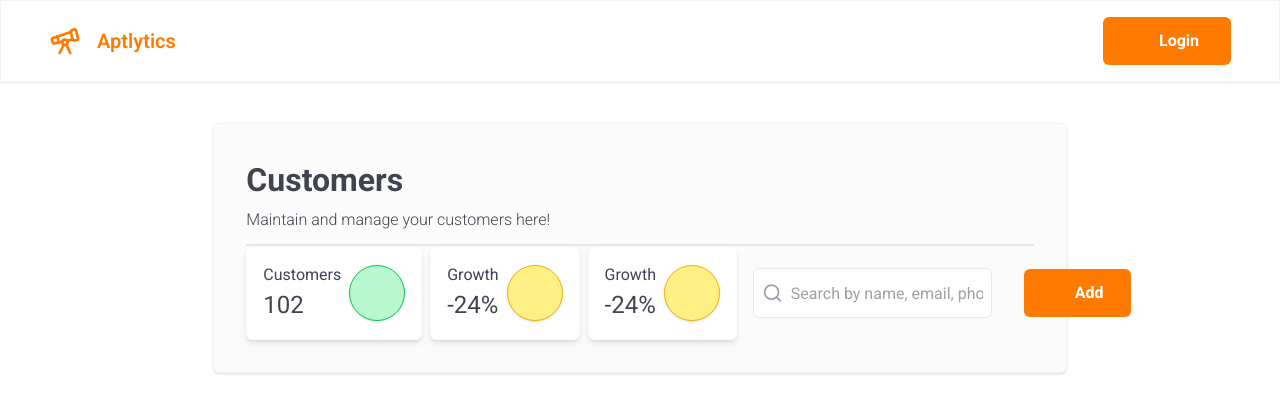
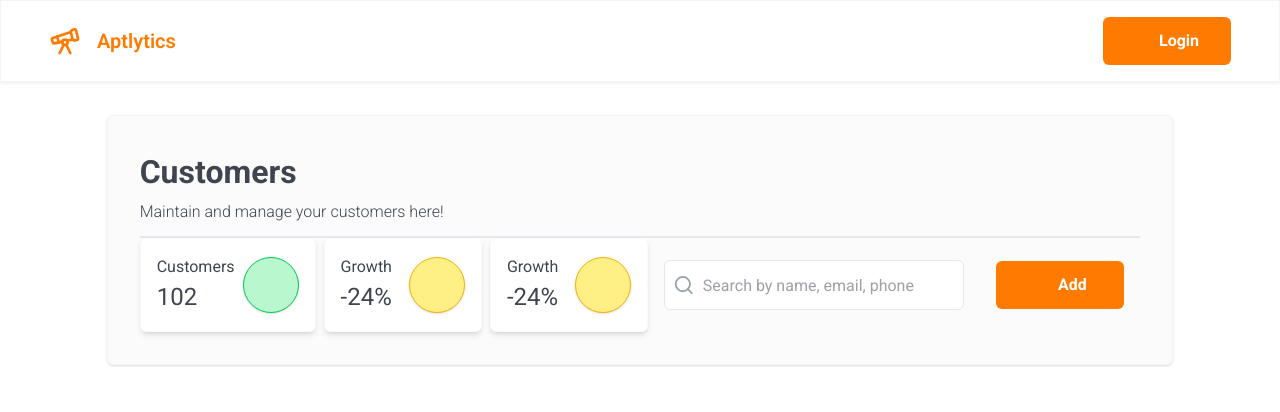
Before and after one commit to ammad-qureshi-dev/aptlytics-frontend, a Next.js app: page /customers in a window 1280 px wide. Shown: the top 412 px of the page. Built offline with nearby package versions, Linux system fonts and the light colour scheme; no server answers; some icons are missing.

Commit message:
feat: updated components to use custom reusable tags

```diff
--- a/src/app/auth/accounts/page.tsx
+++ b/src/app/auth/accounts/page.tsx
@@ -5,7 +5,7 @@ import ProfileSwitcher from "@/components/profile/ProfileSwitcher";
 
 export default function Accounts() {
     return (
-        <PageContainer width="w-1/2">
+        <PageContainer width="w-1/2" css="mt-8">
             <PageHeader title="Accounts" subTitle="Here are the businesses you own and the jobs you work at. Select an account to continue." />
             <PageContentContainer>
                 <span className="font-light">Last logged in as:</span>
--- a/src/app/auth/login/page.tsx
+++ b/src/app/auth/login/page.tsx
@@ -3,7 +3,6 @@
 import FormInput from "@/components/forms/FormInput";
 import GridComponent from "@/components/forms/GridForm"
 import { LoginRequest } from "@/components/forms/Types";
-import NavItem from "@/components/navigation/NavItem"
 import { NavItemType } from "@/components/navigation/Types"
 import { AuthController } from "@/server/controllers/AuthController";
 import { UserController } from "@/server/controllers/UserController";
@@ -16,6 +15,10 @@ import PrimaryButton from "@/components/buttons/PrimaryButton";
 import NavLinksContainer from "@/components/containers/NavLinksContainer";
 import ActionsContainer from "@/components/containers/ActionsContainer";
 import FormHeader from "@/components/forms/FormHeader";
+import PageContainer from "@/components/page/PageContainer";
+import PageHeader from "@/components/page/PageHeader";
+import PageContentContainer from "@/components/page/PageContentContainer";
+import FormContainer from "@/components/forms/FormContainer";
 
 const ACTION_LINKS: NavItemType[] = [
     {
@@ -83,9 +86,11 @@ export default function Login() {
     }
 
     return (
-        <div className="flex flex-col gap-4 m-auto mt-32 p-8 items-center justify-center border border-gray-100 shadow-md rounded-md bg-[#FBFBFB] lg:w-1/3 md:w-2/3 sm:w-full">
-            <FormHeader title="Welcome back 👋" />
-            <form className="w-full flex flex-col gap-8" onSubmit={submitLoginRequest}>
+        <>
+            <PageContainer width="lg:w-1/3 md:w-2/3 sm:w-full" css="mt-8">
+                <PageHeader title="Welcome Back 👋" />
+                <PageContentContainer>
+                    <FormContainer onSubmitFn={submitLoginRequest}>
                         <GridComponent cols={2} gap={24}>
                             <FormInput input={{
                                 label: "Email/Phone",
@@ -105,10 +110,12 @@ export default function Login() {
                             }} />
                         </GridComponent>
                         <PrimaryButton label="Login" type="submit" icon="log-in" isFullWidth />
-            </form>
+                    </FormContainer>
                     <ActionsContainer>
                         <NavLinksContainer navLinks={ACTION_LINKS} />
                     </ActionsContainer>
-        </div>
+                </PageContentContainer>
+            </PageContainer>
+        </>
     )
 }
--- a/src/app/auth/register/page.tsx
+++ b/src/app/auth/register/page.tsx
@@ -3,12 +3,14 @@
 import PrimaryButton from "@/components/buttons/PrimaryButton";
 import ActionsContainer from "@/components/containers/ActionsContainer";
 import NavLinksContainer from "@/components/containers/NavLinksContainer";
-import FormHeader from "@/components/forms/FormHeader";
+import FormContainer from "@/components/forms/FormContainer";
 import FormInput from "@/components/forms/FormInput";
 import GridComponent from "@/components/forms/GridForm"
 import { RegisterRequest } from "@/components/forms/Types";
-import NavItem from "@/components/navigation/NavItem"
 import { NavItemType } from "@/components/navigation/Types"
+import PageContainer from "@/components/page/PageContainer";
+import PageContentContainer from "@/components/page/PageContentContainer";
+import PageHeader from "@/components/page/PageHeader";
 import { AuthController } from "@/server/controllers/AuthController"
 import { useRouter } from "next/navigation";
 import { FormEvent, useState } from "react";
@@ -35,9 +37,11 @@ export default function Register() {
     }
 
     return (
-        <div className="flex flex-col gap-4 m-auto mt-32 p-8 items-center justify-center border border-gray-100 shadow-md rounded-md bg-[#FBFBFB] lg:w-1/3 md:w-2/3 sm:w-full">
-            <FormHeader title="Join us today 🎉" />
-            <form className="w-full flex flex-col gap-8" onSubmit={(e) => { onSubmit(e) }}>
+        <>
+            <PageContainer width="lg:w-1/3 md:w-2/3 sm:w-full" css="mt-8">
+                <PageHeader title="Join us today 🎉" />
+                <PageContentContainer>
+                    <FormContainer onSubmitFn={onSubmit}>
                         <GridComponent cols={2} gap={24}>
                             <FormInput input={{
                                 label: "Full Name",
@@ -73,10 +77,12 @@ export default function Register() {
                             }} />
                         </GridComponent>
                         <PrimaryButton label="Register" type="submit" icon="user-round-plus" isFullWidth />
-            </form>
+                    </FormContainer>
                     <ActionsContainer>
                         <NavLinksContainer navLinks={ACTION_LINKS} />
                     </ActionsContainer>
-        </div>
+                </PageContentContainer>
+            </PageContainer>
+        </>
     )
 }
--- a/src/app/auth/verify-account/page.tsx
+++ b/src/app/auth/verify-account/page.tsx
@@ -4,7 +4,7 @@ import PageHeader from "@/components/page/PageHeader";
 
 export default function VerifyAccount() {
     return (
-        <PageContainer>
+        <PageContainer css="mt-8">
             <PageHeader title="Verify Your Account" />
 
             <div className="flex flex-row w-1/2">
--- a/src/app/dashboard/page.tsx
+++ b/src/app/dashboard/page.tsx
@@ -1,7 +1,14 @@
+import PageContainer from "@/components/page/PageContainer";
+import PageContentContainer from "@/components/page/PageContentContainer";
+import PageHeader from "@/components/page/PageHeader";
+
 export default function Dashboard() {
     return (
-        <div id="page-container">
-            Dashboard Page
-        </div>
+        <PageContainer>
+            <PageHeader title="Your Dasboard" subTitle="Check out what's happening!" />
+            <PageContentContainer>
+                <span>Hi</span>
+            </PageContentContainer>
+        </PageContainer>
     )
 }
--- a/src/app/layout.tsx
+++ b/src/app/layout.tsx
@@ -30,7 +30,7 @@ export default function RootLayout({
   return (
     <html lang="en">
       <body
-        className={`${roboto.variable}`}
+        className={`${roboto.variable} flex flex-col items-center w-full`}
       >
         <QueryClientProvider client={queryClient}>
           <Navbar />
--- a/src/app/profile/page.tsx
+++ b/src/app/profile/page.tsx
@@ -7,6 +7,7 @@ import { User } from "@/stores/Types";
 import { useQuery } from "@tanstack/react-query";
 import ProfileSwitcher from "@/components/profile/ProfileSwitcher";
 import SkeletonBox from "@/components/common/SkeletonBox";
+import PageContentContainer from "@/components/page/PageContentContainer";
 
 export default function Profile() {
     const fetchMe = async () => {
@@ -23,11 +24,11 @@ export default function Profile() {
     if (isError) return <p>Error: {error.message}</p>;
 
     return (
-        <PageContainer width="w-4/5">
+        <PageContainer>
             <PageHeader title={`Profile`} subTitle={`Hi ${data?.fullName}`} />
-            <div className="my-4">
+            <PageContentContainer>
                 <ProfileSwitcher showLogout showContinueButton={false} />
-            </div>
+            </PageContentContainer>
         </PageContainer>
     );
 }
--- /dev/null
+++ b/src/components/forms/FormContainer.tsx
@@ -0,0 +1,14 @@
+interface Prop {
+    onSubmitFn: (val: any) => void;
+    children: React.ReactNode;
+}
+
+export default function FormContainer({ children, onSubmitFn }: Prop) {
+    return (
+        <>
+            <form className="w-full flex flex-col gap-8 my-2" onSubmit={onSubmitFn}>
+                {children}
+            </form>
+        </>
+    )
+}
--- a/src/components/navigation/Navbar.tsx
+++ b/src/components/navigation/Navbar.tsx
@@ -39,7 +39,7 @@ export default function Navbar() {
     });
 
     return (
-        <div className="flex flex-row justify-between items-center border border-gray-100 py-4 px-8 shadow-xs border-b-2">
+        <div className="w-full flex flex-row justify-between items-center border border-gray-100 py-4 px-8 shadow-xs border-b-2">
             <div className="flex flex-row">
                 <DefaultLogo />
                 {user && <NavbarActions />}
--- a/src/components/page/PageContainer.tsx
+++ b/src/components/page/PageContainer.tsx
@@ -1,24 +1,28 @@
 interface Prop {
     children: React.ReactNode;
-    width: string;
+    width?: string;
+    height?: string;
+    css?: string;
 }
 
-
-export default function PageContainer({ children, width = "w-4/5" }: Prop) {
+export default function PageContainer({ children, width = "w-5/6", height = "h-full", css }: Prop) {
     return (
         <div
             id="page-container"
             className={`
-                flex flex-col
-                lg:${width} md:w-2/3 sm:w-full
-                mx-auto my-10
-                rounded-md
-                shadow-sm
-                bg-[#FBFBFB]
-                p-8
-                border border-gray-100`}
+        ${width}
+        ${height}
+        flex flex-col
+        rounded-md
+        shadow-sm
+        bg-[#FBFBFB]
+        my-8
+        p-8
+        border border-gray-100
+        ${css}
+      `}
         >
             {children}
         </div>
-    )
+    );
 }
```
Lines whose indentation alone changed are shown as unchanged.
